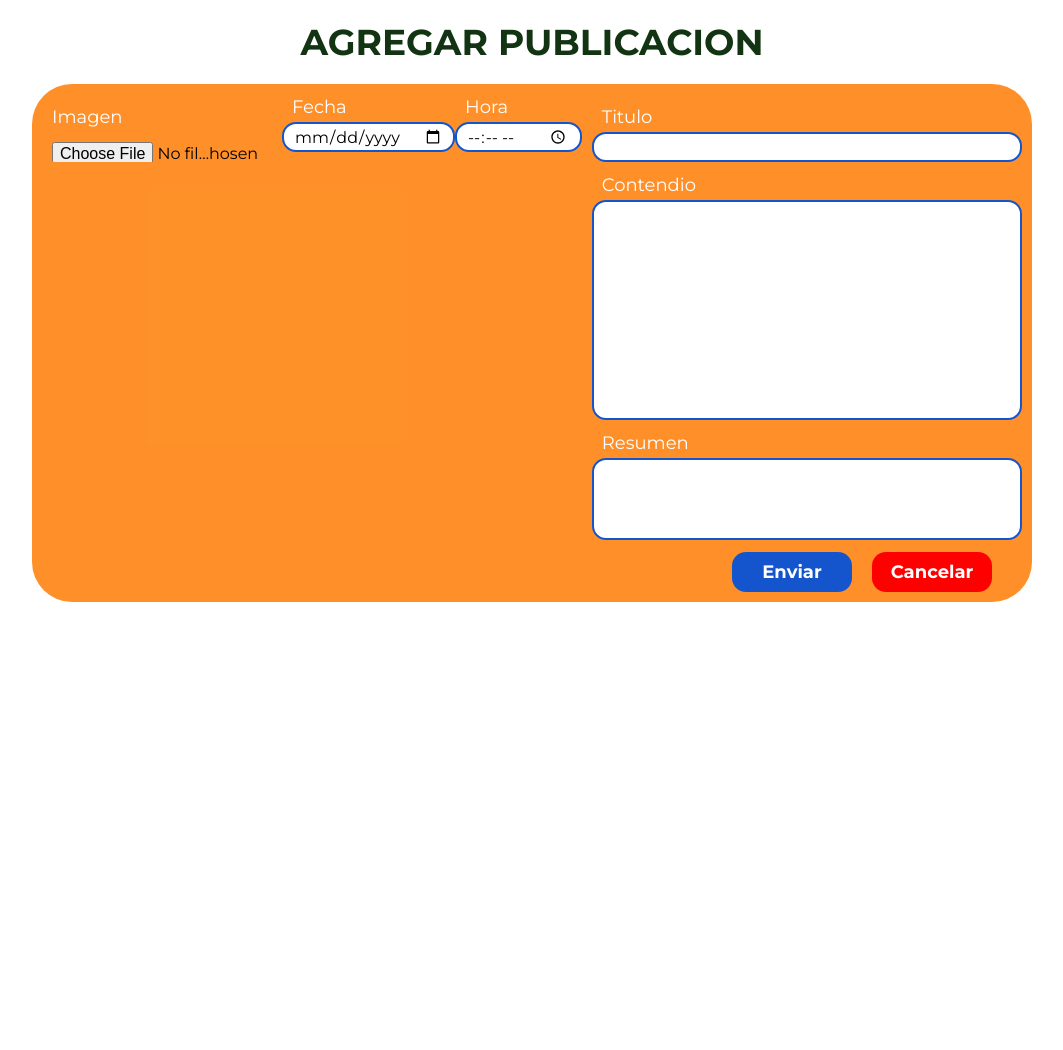
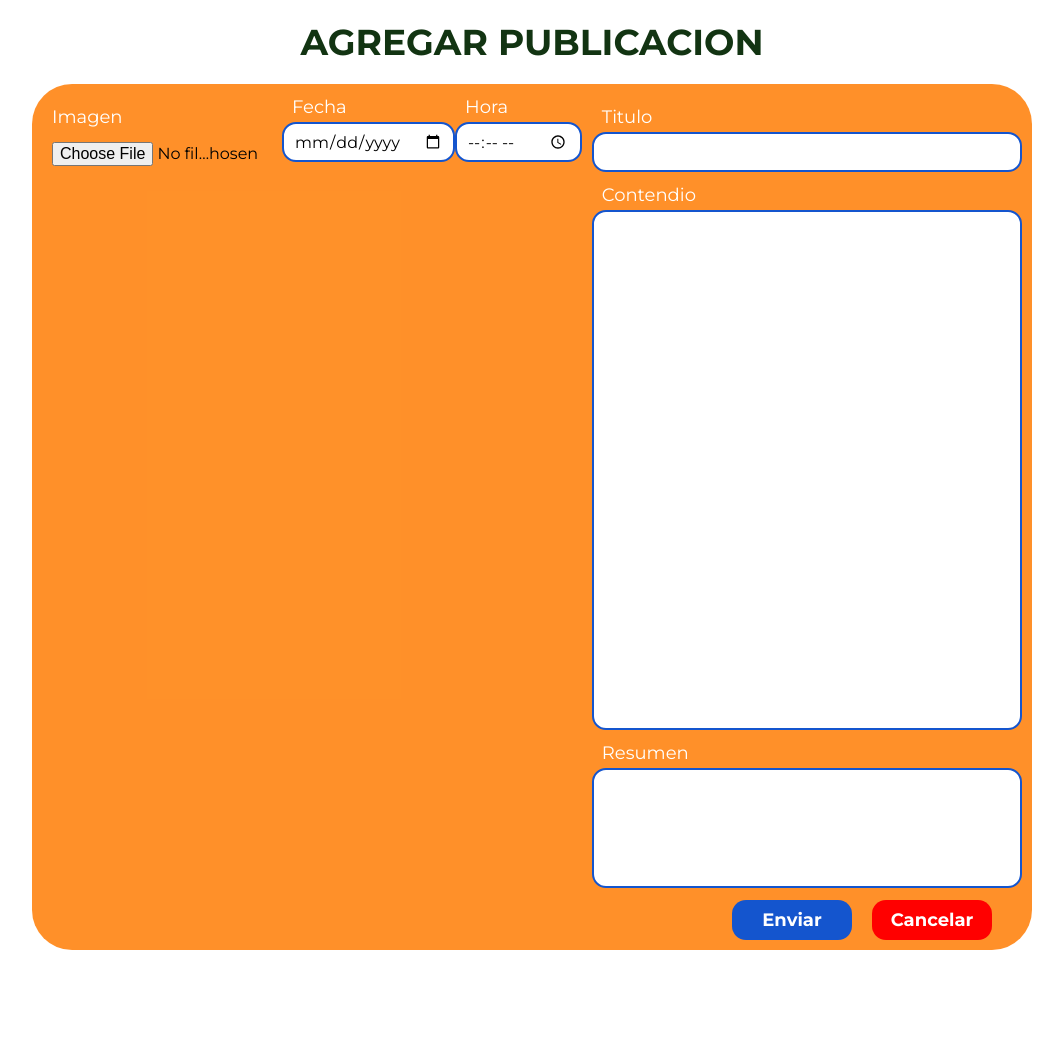
Before and after one commit to ArgecDevTeam/ARGEC-ITConsulting, a PHP site: page /pages/admin/agregar.php in a window 1280 px wide. Shown: the part 64-1114 px from the top of the page, without its empty margins (108-1171 px from the left). Before the commit the page ends 666 px from the top, so only its background shows below. Run offline with PHP 8.4, Linux system fonts and the light colour scheme; some libraries are stand-ins or nearby versions.

Commit message:
modificacion de tamaño en los inputs

```diff
--- a/assets/estilos/editar.css
+++ b/assets/estilos/editar.css
@@ -56,7 +56,7 @@ label {
 input, textarea{
   border: 2px #1455ce solid;
   outline: none;
-  height: 30px;
+  height: 40px;
   padding: 10px;
   border-radius: 14px;
   font-size: 16px;
@@ -72,7 +72,7 @@ input, textarea{
 }
 
 #contenido {
-  height: 220px;
+  height: 520px;
   resize: none;
   overflow-y: scroll;
 }
@@ -82,7 +82,7 @@ input, textarea{
 }
 
 #resumen {
-  height: 82px;
+  height: 120px;
   resize: none;
 }
 
```
